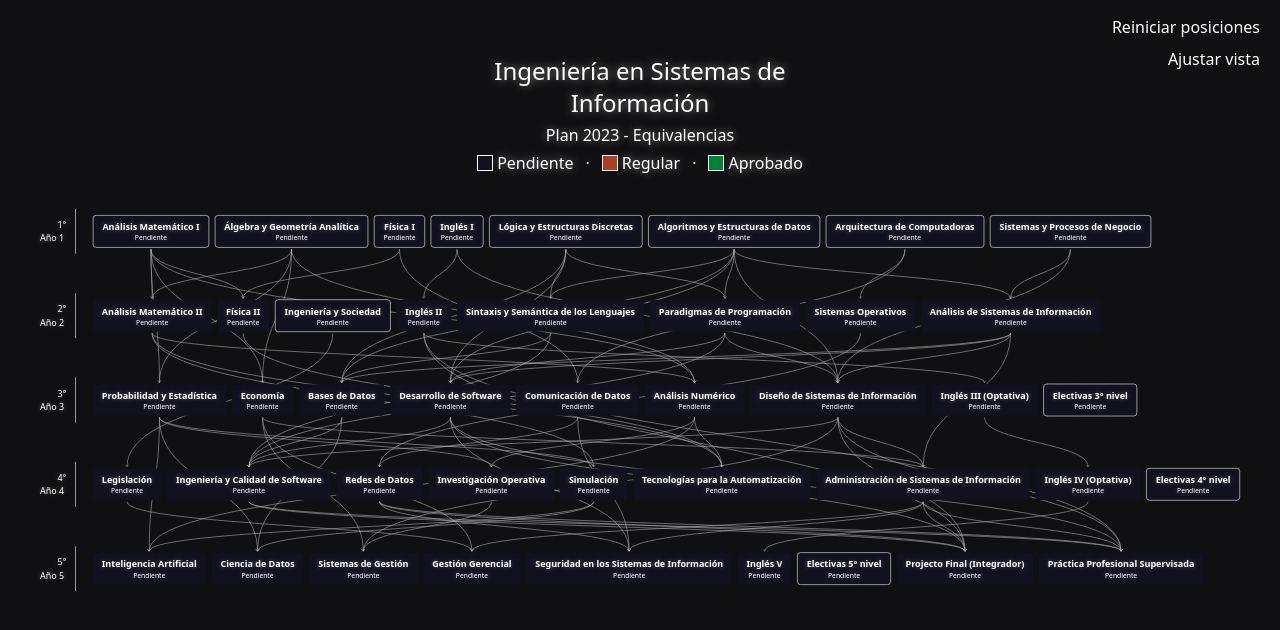
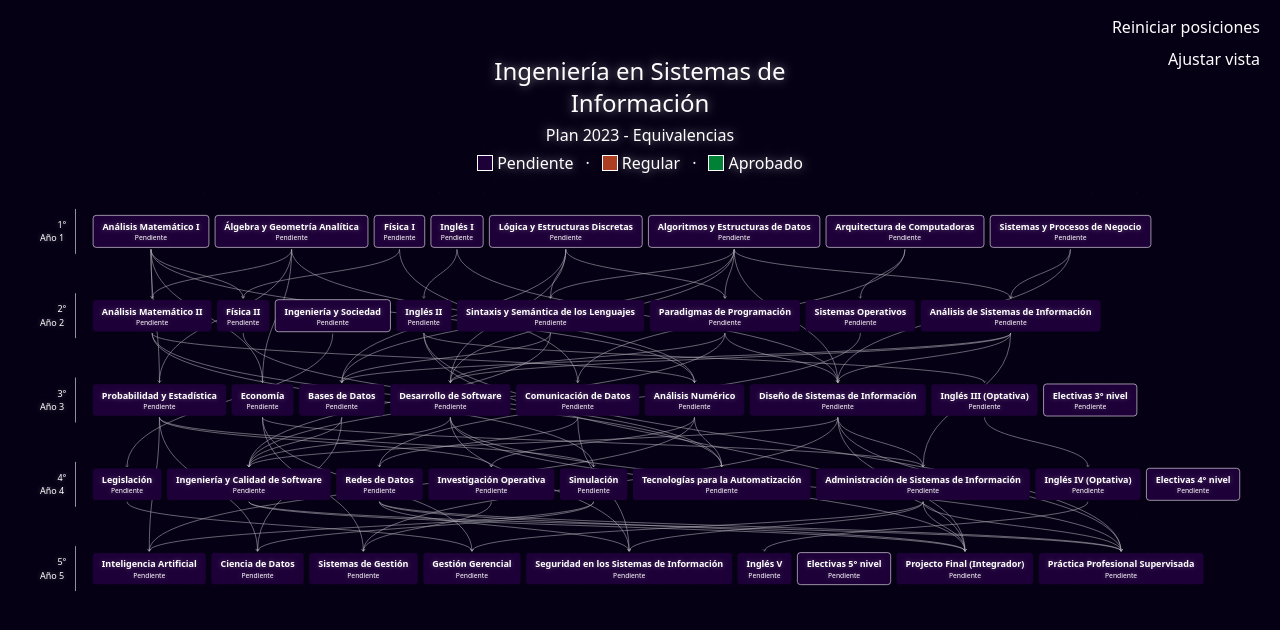
Before and after one commit to httpniki/correlativy, a React (Vite) app: page / in a window 1280 px wide. Shown: the top 630 px of the page. Built offline with nearby package versions, Linux system fonts and the light colour scheme.

Commit message:
update layout

```diff
--- a/src/App.tsx
+++ b/src/App.tsx
@@ -211,7 +211,7 @@ function App() {
                }
             </Panel>
 
-            <Background className='opacity-20' />
+            <Background className='opacity-30' />
          </ReactFlow>
       </main>
    )
--- a/src/index.css
+++ b/src/index.css
@@ -1,8 +1,10 @@
 @import "tailwindcss";
 
 @theme {
-  --color-main: #101013;
-  --color-node: #11111f;
+  /* --color-main: #101013; */
+   --color-main: #060015;
+  /* --color-node: #11111f; */
+  --color-node: #1e0039;
   --color-taken: #ac3e21;
   --color-passed: #008236;
   --color-shadow-white: #ffffff80;
```
